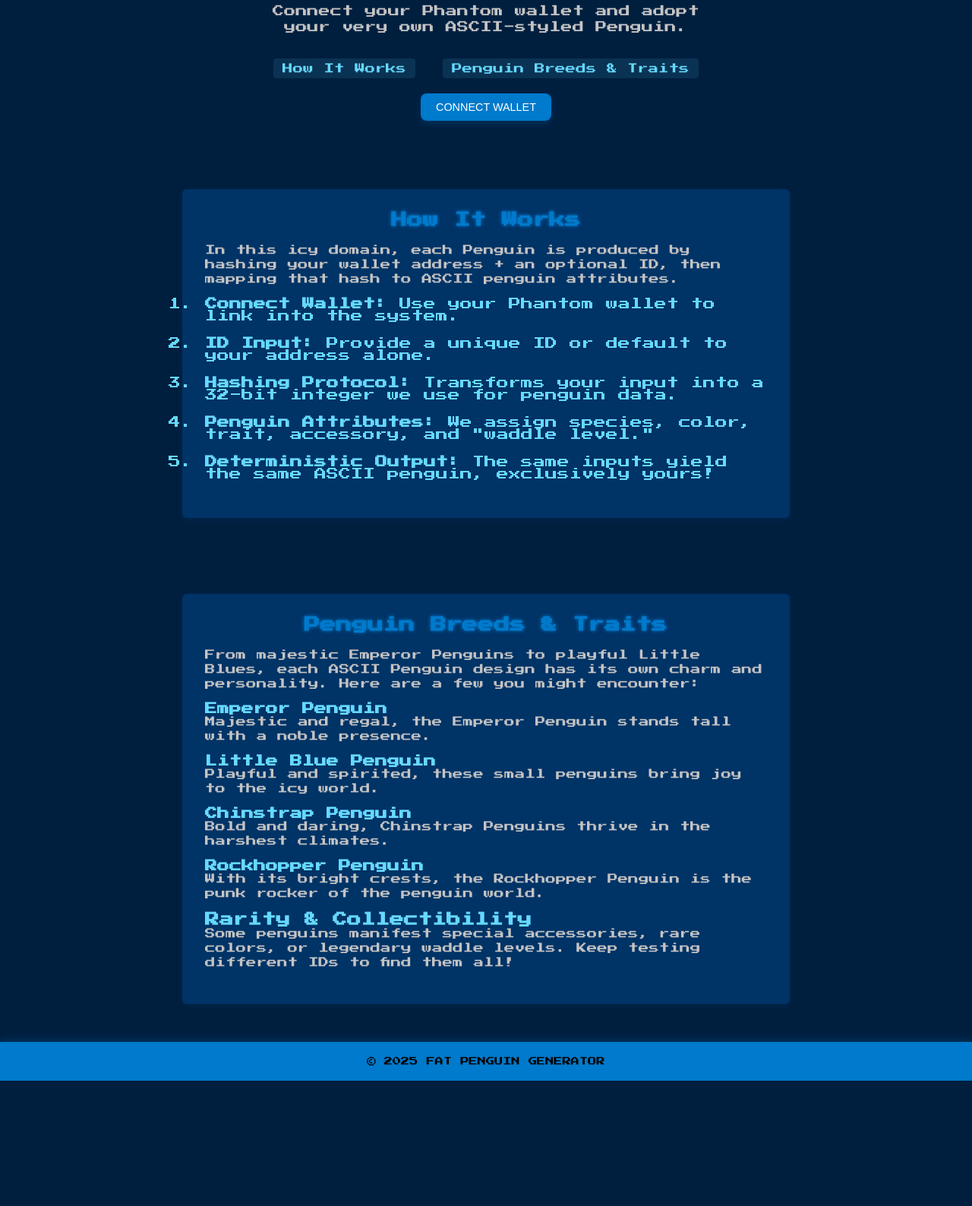
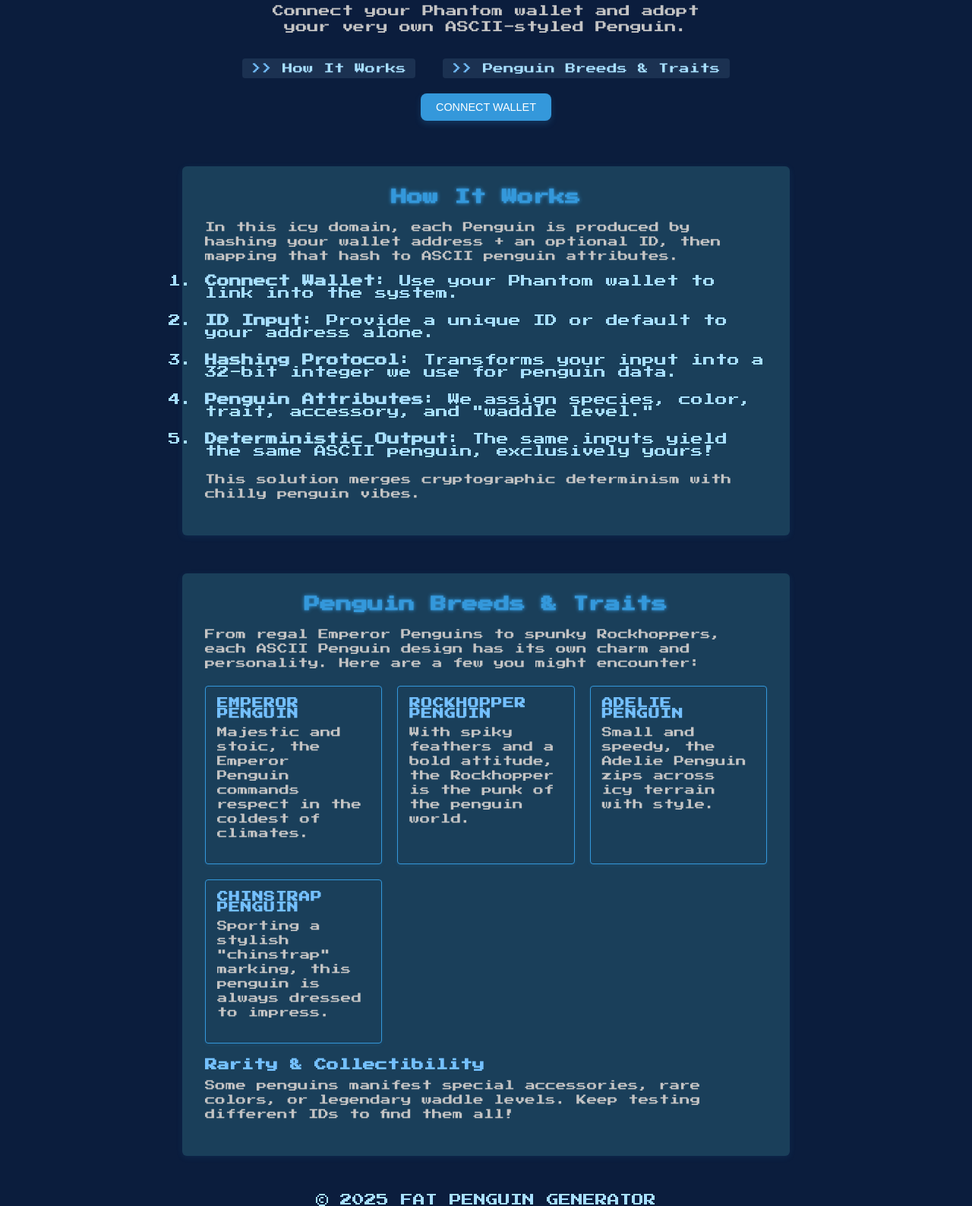
Before and after one commit to Govap1406/createapengu, a plain HTML site: page index.html in a window 1280 px wide. Shown: the part 116-1704 px from the top of the page at 76% size. Before the commit the page ends 1539 px from the top, so only its background shows below. Drawn offline with Linux system fonts and the light colour scheme.

Commit message:
Update index.html

```diff
--- a/index.html
+++ b/index.html
@@ -1,26 +1,29 @@
 <!DOCTYPE html>
 <html lang="en">
 <head>
-  <meta charset="UTF-8">
-  <meta name="viewport" content="width=device-width, initial-scale=1.0">
+  <meta charset="UTF-8" />
+  <meta name="viewport" content="width=device-width, initial-scale=1.0"/>
   <title>Fat Penguin Generator</title>
+  <!-- Fun retro font -->
   <link href="https://fonts.googleapis.com/css2?family=Press+Start+2P&display=swap" rel="stylesheet">
+
   <style>
+    /* ========== PENGUIN-THEMED COLOR PALETTE ========== */
     :root {
-      --bg-color: #001f3f;
-      --card-bg: #003366;
-      --text-blue: #66d9ff;
-      --accent-blue: #007acc;
-      --accent-blue-light: #99e6ff;
-      --gray-text: #c4c4c4;
+      --bg-color: #0b1d3d;          /* Deep icy blue */
+      --card-bg: #1a3f5a;          /* Slightly lighter blue */
+      --text-blue: #a7dfff;       /* Bright icy blue */
+      --accent-blue: #3498db;     /* Vibrant blue */
+      --accent-blue-light: #74c0ff; /* Lighter accent for hover states */
+      --gray-text: #c4c4c4;        /* Grayish for secondary text */
     }
 
+    /* ========== GLOBAL RESET & BODY ========== */
     * {
       box-sizing: border-box;
       margin: 0;
       padding: 0;
     }
-
     body {
       font-family: 'Press Start 2P', cursive;
       background: var(--bg-color);
@@ -30,28 +33,25 @@
       display: flex;
       flex-direction: column;
     }
-
     a {
       text-decoration: none;
       color: var(--text-blue);
       transition: color 0.3s ease;
     }
-
     a:hover {
       color: var(--accent-blue-light);
     }
 
+    /* ========== HERO SECTION ========== */
     .hero {
       padding: 60px 20px 40px 20px;
     }
-
     .hero h1 {
       font-size: 2.5em;
       color: var(--text-blue);
       text-shadow: 0 0 10px var(--text-blue);
       margin-bottom: 20px;
     }
-
     .hero p {
       font-size: 0.95em;
       max-width: 600px;
@@ -59,24 +59,30 @@
       line-height: 1.4;
       color: var(--gray-text);
     }
-
     .hero .links {
       margin-top: 30px;
     }
-
     .hero a {
       display: inline-block;
       margin: 0 10px;
       padding: 6px 12px;
       font-size: 0.85em;
       border-radius: 4px;
-      background-color: rgba(102, 217, 255, 0.1);
+      background-color: rgba(167, 223, 255, 0.1);
+    }
+    .hero a[href="#how-it-works"]::before {
+      content: ">> ";
+      color: var(--accent-blue-light);
+    }
+    .hero a[href="#penguin-lore"]::before {
+      content: ">> ";
+      color: var(--accent-blue-light);
     }
 
+    /* ========== WALLET CONNECT SECTION ========== */
     .wallet-connect {
-      margin-top: 20px;
+      margin: 20px 0;
     }
-
     .wallet-connect button {
       font-size: 0.9em;
       padding: 10px 20px;
@@ -85,25 +91,66 @@
       border: none;
       border-radius: 8px;
       cursor: pointer;
-      box-shadow: 0 4px 8px rgba(0, 122, 204, 0.2);
+      box-shadow: 0 4px 8px rgba(52, 152, 219, 0.2);
       transition: background 0.3s, transform 0.2s;
     }
-
     .wallet-connect button:hover {
       background: var(--accent-blue-light);
       transform: translateY(-2px);
     }
 
+    /* ========== Creator BOX ========== */
+    .Creator {
+      margin: 30px auto;
+      padding: 20px;
+      max-width: 500px;
+      background: var(--card-bg);
+      border: 2px dashed var(--accent-blue);
+      border-radius: 15px;
+      box-shadow: 0 4px 12px rgba(52, 152, 219, 0.1);
+      display: inline-block;
+    }
+    .Creator input {
+      font-size: 0.9em;
+      padding: 8px;
+      width: 280px;
+      margin: 10px;
+      border-radius: 6px;
+      border: 2px solid var(--accent-blue);
+      background: #0b1d3d;
+      color: var(--text-blue);
+      outline: none;
+      transition: border 0.3s;
+    }
+    .Creator input:focus {
+      border-color: var(--accent-blue-light);
+    }
+    .Creator button {
+      font-size: 0.9em;
+      padding: 10px 20px;
+      background: var(--accent-blue);
+      color: #fff;
+      border: none;
+      border-radius: 6px;
+      cursor: pointer;
+      box-shadow: 0 4px 8px rgba(52, 152, 219, 0.2);
+      transition: background 0.3s, transform 0.2s;
+    }
+    .Creator button:hover {
+      background: var(--accent-blue-light);
+      transform: translateY(-2px);
+    }
+
+    /* ========== INFO SECTION ========== */
     .info-section {
       max-width: 800px;
-      margin: 50px auto;
-      background: var(--card-bg);
+      margin: 0 auto 50px auto;
+      background: #1a3f5a;
       padding: 30px;
       border-radius: 6px;
       text-align: left;
-      box-shadow: 0 2px 8px rgba(0, 122, 204, 0.1);
+      box-shadow: 0 2px 8px rgba(52,152,219,0.1);
     }
-
     .info-section h2 {
       text-align: center;
       color: var(--accent-blue);
@@ -111,7 +158,12 @@
       font-size: 1.3em;
       text-shadow: 0 0 5px var(--accent-blue);
     }
-
+    .info-section h3 {
+      color: var(--accent-blue-light);
+      margin-top: 20px;
+      font-size: 1em;
+      margin-bottom: 10px;
+    }
     .info-section p {
       line-height: 1.4;
       margin-bottom: 15px;
@@ -123,63 +175,34 @@
       margin-bottom: 20px;
     }
 
-    .Creator {
-      margin: 30px auto;
-      padding: 20px;
-      max-width: 500px;
-      background: var(--card-bg);
-      border: 2px dashed var(--accent-blue);
-      border-radius: 15px;
-      box-shadow: 0 4px 12px rgba(0, 122, 204, 0.1);
-      display: inline-block;
+    /* ========== Penguin Breeds Section ========== */
+    .lore-grid {
+      display: grid;
+      grid-template-columns: repeat(auto-fit, minmax(200px, 1fr));
+      gap: 20px;
+      margin-top: 20px;
     }
-
-    .Creator input {
+    .lore-item {
+      background: #1a3f5a;
+      padding: 15px;
+      border-radius: 4px;
+      color: var(--text-blue);
+      border: 1px solid var(--accent-blue);
+      box-shadow: 0 2px 5px rgba(52,152,219,0.1);
+    }
+    .lore-item h4 {
+      margin-top: 0;
+      color: var(--accent-blue-light);
       font-size: 0.9em;
-      padding: 8px;
-      width: 280px;
-      margin: 10px;
-      border-radius: 6px;
-      border: 2px solid var(--accent-blue);
-      background: #001f3f;
-      color: var(--text-blue);
-      outline: none;
-      transition: border 0.3s;
-    }
-
-    .Creator input:focus {
-      border-color: var(--accent-blue-light);
-    }
-
-    .Creator button {
-      font-size: 0.9em;
-      padding: 10px 20px;
-      background: var(--accent-blue);
-      color: #fff;
-      border: none;
-      border-radius: 6px;
-      cursor: pointer;
-      box-shadow: 0 4px 8px rgba(0, 122, 204, 0.2);
-      transition: background 0.3s, transform 0.2s;
-    }
-
-    .Creator button:hover {
-      background: var(--accent-blue-light);
-      transform: translateY(-2px);
-    }
-
-    footer {
-      margin-top: auto;
-      padding: 20px 0;
-      background: var(--accent-blue);
-      color: #000;
-      font-size: 0.7em;
+      margin-bottom: 8px;
       text-transform: uppercase;
-      box-shadow: 0 -4px 8px rgba(0, 122, 204, 0.2);
+      letter-spacing: 1px;
     }
   </style>
 </head>
 <body>
+
+  <!-- Hero Section -->
   <div class="hero">
     <h1>Fat Penguin Generator</h1>
     <p>Connect your Phantom wallet and adopt your very own ASCII-styled Penguin.</p>
@@ -188,54 +211,75 @@
       <a href="#penguin-lore">Penguin Breeds & Traits</a>
     </div>
     <div class="wallet-connect">
-      <button id="connect-wallet">CONNECT WALLET</button>
+      <button id="connect-wallet" onclick="connectWallet()">CONNECT WALLET</button>
     </div>
   </div>
 
+  <!-- How It Works Section -->
   <div class="info-section" id="how-it-works">
     <h2>How It Works</h2>
     <p>In this icy domain, each Penguin is produced by hashing your wallet address + an optional ID, then mapping that hash to ASCII penguin attributes.</p>
     <ol>
-      <li><strong>Connect Wallet:</strong> Use your Phantom wallet to link into the system.</li>
-      <li><strong>ID Input:</strong> Provide a unique ID or default to your address alone.</li>
-      <li><strong>Hashing Protocol:</strong> Transforms your input into a 32-bit integer we use for penguin data.</li>
-      <li><strong>Penguin Attributes:</strong> We assign species, color, trait, accessory, and "waddle level."</li>
-      <li><strong>Deterministic Output:</strong> The same inputs yield the same ASCII penguin, exclusively yours!</li>
+      <li><strong>Connect Wallet</strong>: Use your Phantom wallet to link into the system.</li>
+      <li><strong>ID Input</strong>: Provide a unique ID or default to your address alone.</li>
+      <li><strong>Hashing Protocol</strong>: Transforms your input into a 32-bit integer we use for penguin data.</li>
+      <li><strong>Penguin Attributes</strong>: We assign species, color, trait, accessory, and "waddle level."</li>
+      <li><strong>Deterministic Output</strong>: The same inputs yield the same ASCII penguin, exclusively yours!</li>
     </ol>
+    <p>This solution merges cryptographic determinism with chilly penguin vibes.</p>
   </div>
 
+  <!-- Penguin Breeds Section -->
   <div class="info-section" id="penguin-lore">
     <h2>Penguin Breeds & Traits</h2>
-    <p>From majestic Emperor Penguins to playful Little Blues, each ASCII Penguin design has its own charm and personality. Here are a few you might encounter:</p>
+    <p>From regal Emperor Penguins to spunky Rockhoppers, each ASCII Penguin design has its own charm and personality. Here are a few you might encounter:</p>
     <div class="lore-grid">
       <div class="lore-item">
         <h4>Emperor Penguin</h4>
-        <p>Majestic and regal, the Emperor Penguin stands tall with a noble presence.</p>
+        <p>Majestic and stoic, the Emperor Penguin commands respect in the coldest of climates.</p>
       </div>
       <div class="lore-item">
-        <h4>Little Blue Penguin</h4>
-        <p>Playful and spirited, these small penguins bring joy to the icy world.</p>
+        <h4>Rockhopper Penguin</h4>
+        <p>With spiky feathers and a bold attitude, the Rockhopper is the punk of the penguin world.</p>
+      </div>
+      <div class="lore-item">
+        <h4>Adelie Penguin</h4>
+        <p>Small and speedy, the Adelie Penguin zips across icy terrain with style.</p>
       </div>
       <div class="lore-item">
         <h4>Chinstrap Penguin</h4>
-        <p>Bold and daring, Chinstrap Penguins thrive in the harshest climates.</p>
-      </div>
-      <div class="lore-item">
-        <h4>Rockhopper Penguin</h4>
-        <p>With its bright crests, the Rockhopper Penguin is the punk rocker of the penguin world.</p>
+        <p>Sporting a stylish "chinstrap" marking, this penguin is always dressed to impress.</p>
       </div>
     </div>
     <h3>Rarity & Collectibility</h3>
     <p>Some penguins manifest special accessories, rare colors, or legendary waddle levels. Keep testing different IDs to find them all!</p>
   </div>
 
+  <!-- Footer -->
+  <footer>
+    <p>© 2025 FAT PENGUIN GENERATOR</p>
+  </footer>
+
+  <script>
+    let userWalletConnected = false;
+
+    function connectWallet() {
+      alert('Connecting to Phantom Wallet...');
+      userWalletConnected = true; // Simulate wallet connection for this demo
+      if (userWalletConnected) {
+        document.getElementById('penguin-creator').style.display = 'block';
+      }
+    }
+  </script>
+
+  <!-- Penguin Creator Section -->
   <div class="info-section" id="penguin-creator" style="display: none;">
     <h2>Create Your Fat Penguin</h2>
     <p>Once your wallet is connected, your Fat Penguin will be generated based on your unique wallet address and ID. Explore the penguin’s design, characteristics, and rarity!</p>
     <div class="Creator">
       <label for="penguin-id">Enter a Unique Penguin ID:</label>
       <input type="text" id="penguin-id" placeholder="e.g., MyUniquePenguin123"/>
-      <button id="generate-penguin">Generate My Fat Penguin</button>
+      <button onclick="generatePenguin()">Generate My Fat Penguin</button>
     </div>
     <div id="penguin-details" style="margin-top: 20px; display: none;">
       <h3>Your Fat Penguin</h3>
@@ -248,30 +292,18 @@
     </div>
   </div>
 
-  <footer>
-    <p>© 2025 FAT PENGUIN GENERATOR</p>
-  </footer>
-
   <script>
-    const connectWalletButton = document.getElementById('connect-wallet');
-    const penguinCreatorSection = document.getElementById('penguin-creator');
-    const generatePenguinButton = document.getElementById('generate-penguin');
-
-    connectWalletButton.addEventListener('click', () => {
-      alert('Wallet connected!');
-      penguinCreatorSection.style.display = 'block';
-    });
-
-    generatePenguinButton.addEventListener('click', () => {
+    function generatePenguin() {
       const penguinID = document.getElementById('penguin-id').value.trim();
       if (!penguinID) {
         alert('Please enter a valid Penguin ID!');
         return;
       }
 
-      const speciesList = ['Emperor Penguin', 'Little Blue Penguin', 'Chinstrap Penguin', 'Rockhopper Penguin'];
-      const colors = ['Black & White', 'Blue', 'Yellow', 'Spotted'];
-      const accessories = ['Crown', 'Scarf', 'Ice Necklace', 'Fish Bowl'];
+      // Simulated penguin attributes
+      const speciesList = ['Emperor Penguin', 'Rockhopper Penguin', 'Adelie Penguin', 'Chinstrap Penguin'];
+      const colors = ['Black & White', 'Blue', 'Gray', 'Speckled'];
+      const accessories = ['Scarf', 'Top Hat', 'Snow Goggles', 'Ice Necklace'];
 
       const species = speciesList[Math.floor(Math.random() * speciesList.length)];
       const color = colors[Math.floor(Math.random() * colors.length)];
@@ -280,13 +312,9 @@
       const rarity = waddleLevel > 80 ? 'Legendary' : waddleLevel > 50 ? 'Rare' : 'Common';
 
       const penguinASCII = `
-         .--.
-       | o_o |
-       |:_/  |
-      //   \  \
-     (|     | )
-    /'\_   _/`\
-    \___)=(___/  ${species} Penguin
+         (o<
+         //\\
+         V_/_)  ${species} Penguin
       `;
 
       document.getElementById('penguin-ascii').textContent = penguinASCII;
@@ -297,7 +325,7 @@
       document.getElementById('penguin-rarity').textContent = rarity;
 
       document.getElementById('penguin-details').style.display = 'block';
-    });
+    }
   </script>
 </body>
 </html>
```
